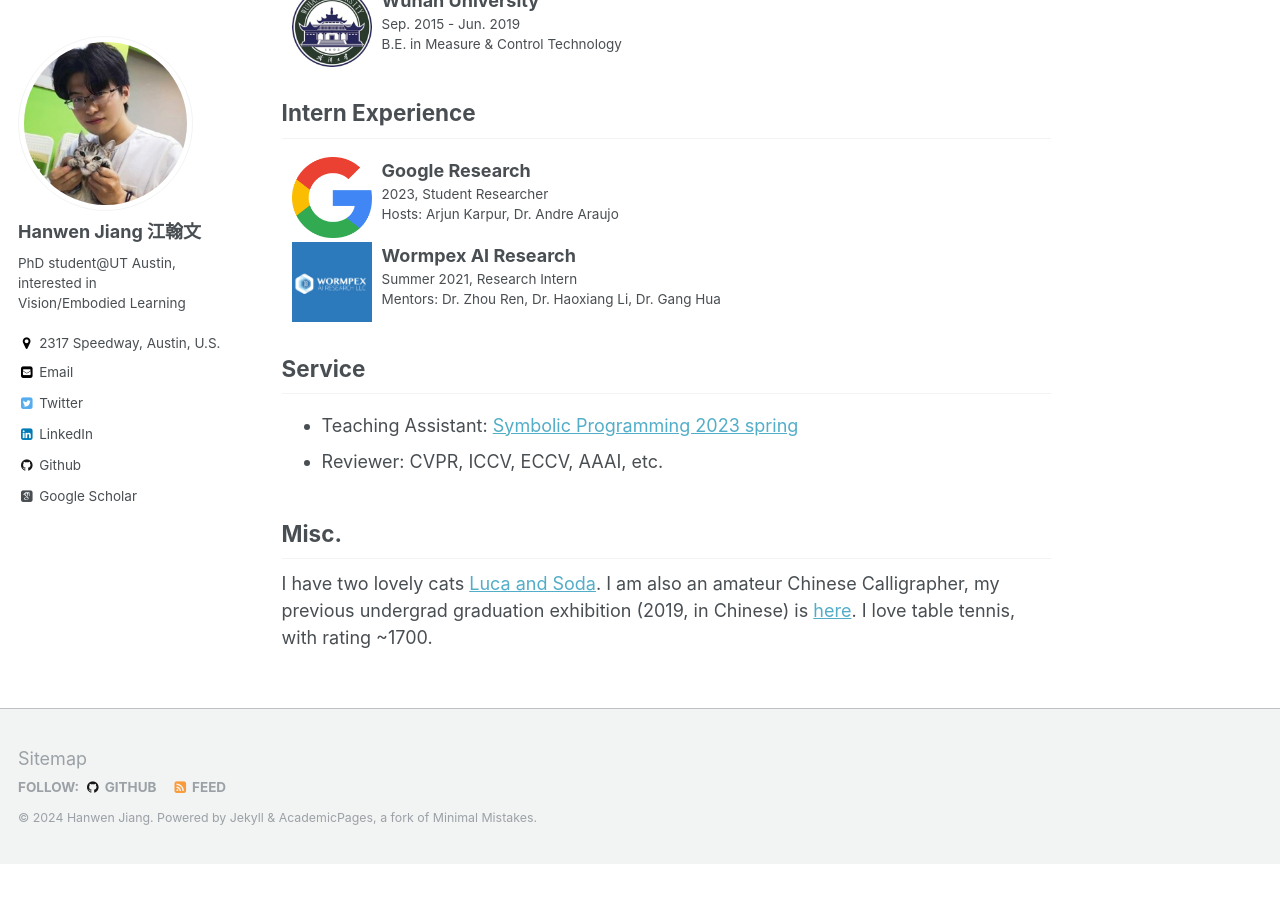
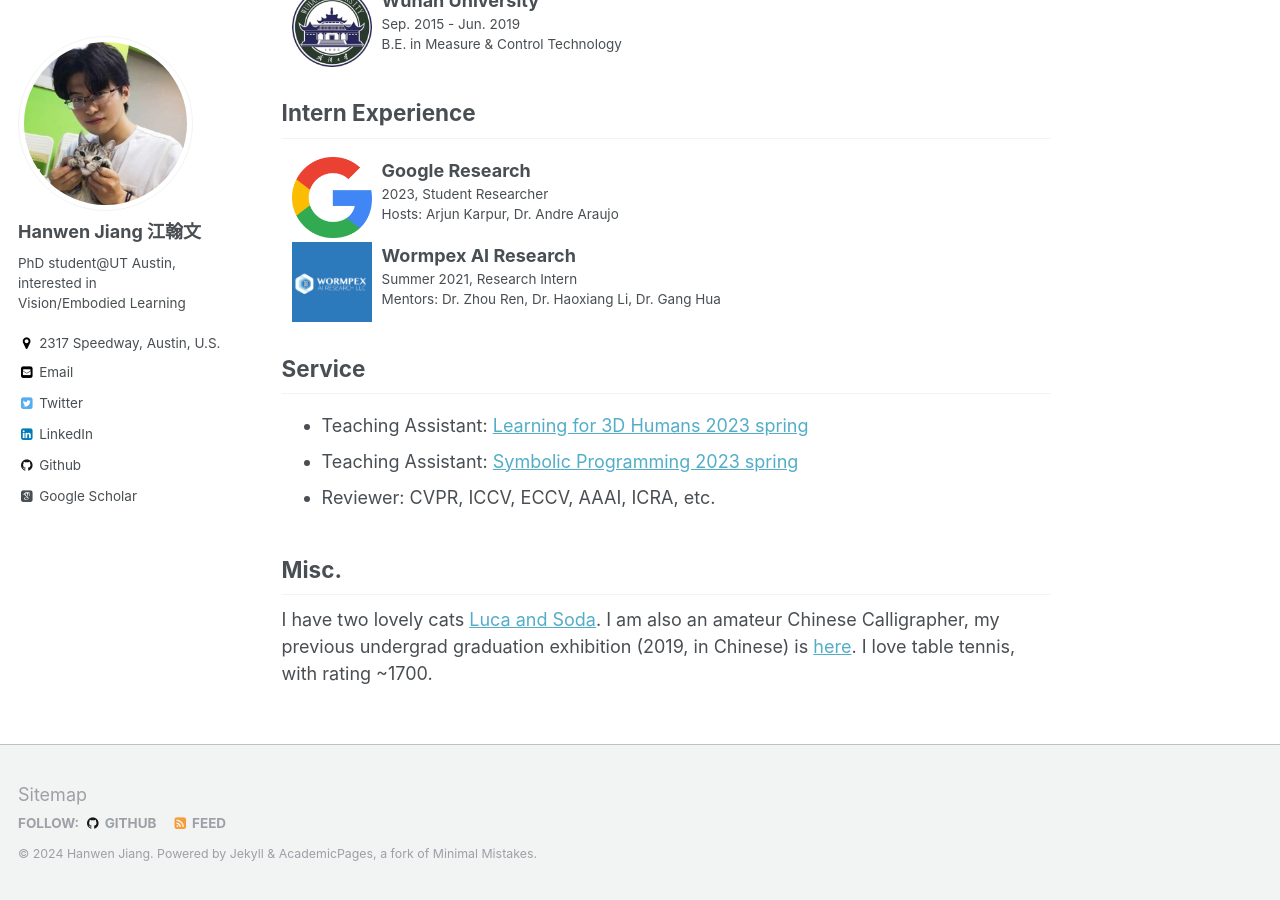
Before and after one commit to hwjiang1510/hwjiang1510.github.io, a Jekyll site: the page built from _pages/about.md, in a window 1280 px wide and 900 px high, scrolled down 632 px. Built offline with Jekyll 4.4.1, drawn with Linux system fonts in a browser that asks for light colours; some web fonts are replaced; before the commit the page ends 1496 px from its top, so only the background shows below that.

Commit message:
update pub

```diff
--- a/_pages/about.md
+++ b/_pages/about.md
@@ -28,8 +28,9 @@ I am currently working on 3D vision.
 
 
 ## Service
+* Teaching Assistant: [Learning for 3D Humans 2023 spring](https://sites.google.com/utexas.edu/cs395t-spring2024)
 * Teaching Assistant: [Symbolic Programming 2023 spring](https://www.cs.utexas.edu/users/novak/cs378.html)
-* Reviewer: CVPR, ICCV, ECCV, AAAI, etc.
+* Reviewer: CVPR, ICCV, ECCV, AAAI, ICRA, etc.
 
 
 ## Misc.
```
Also changed, not shown: _pages/publications.md (+3 -3 lines).
